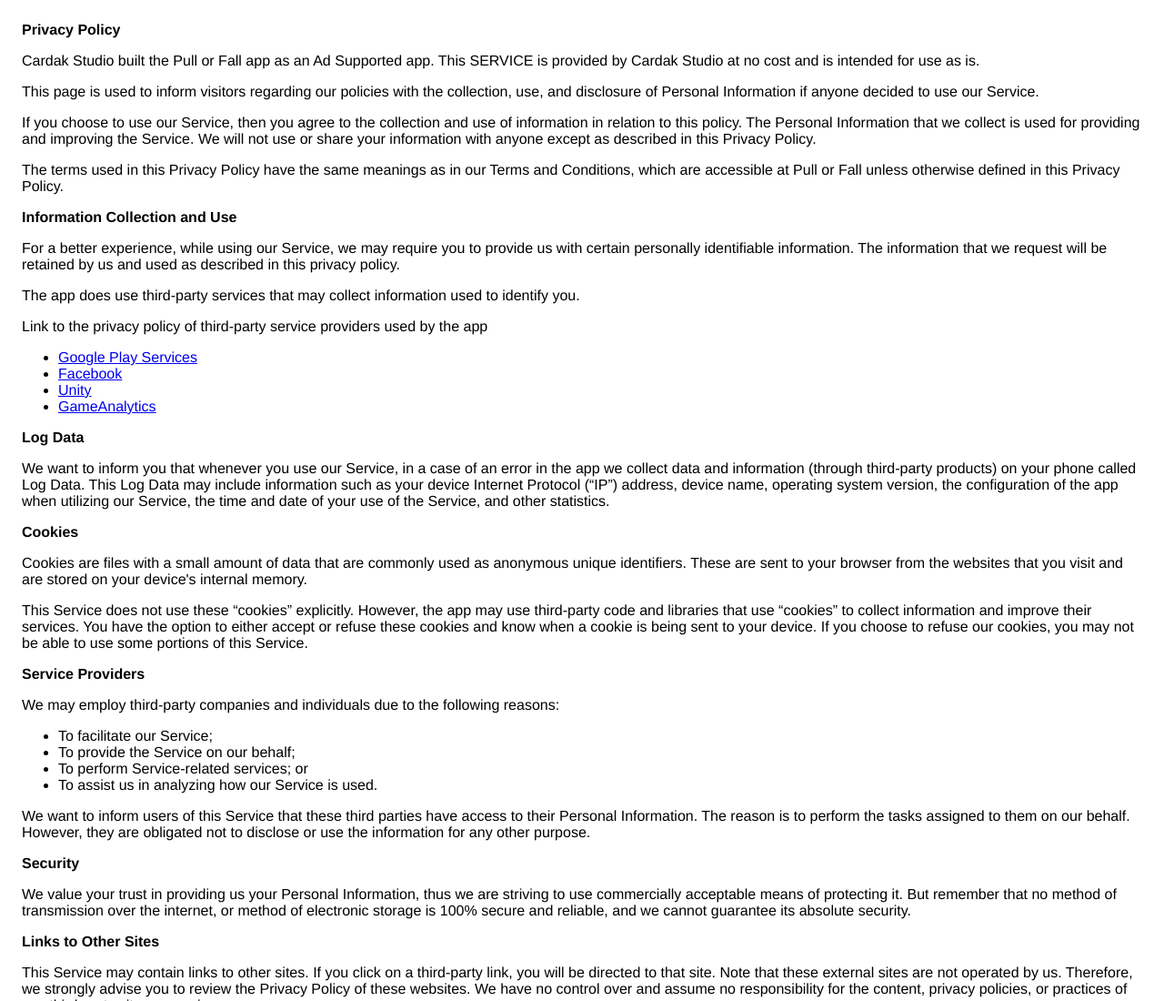
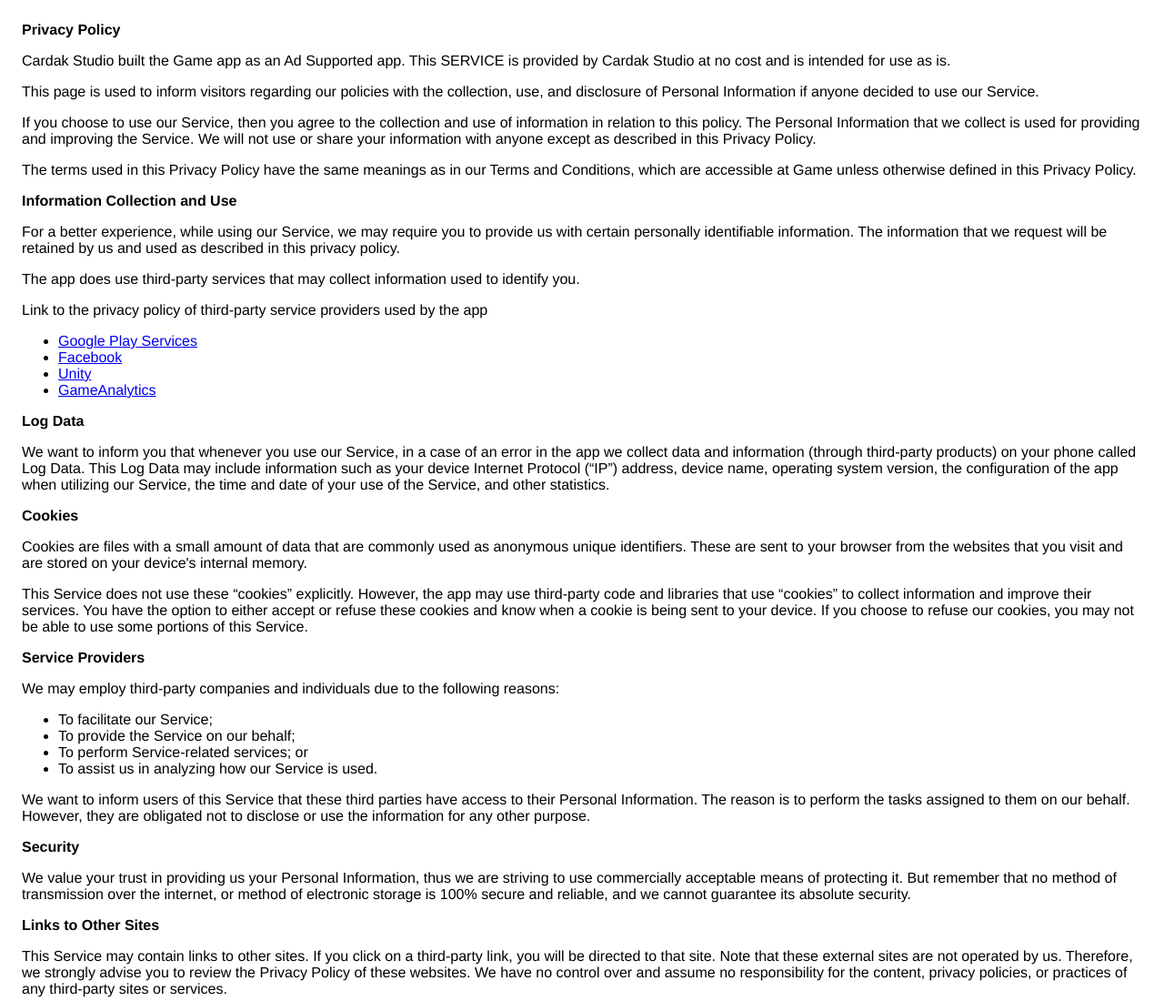
Before and after one commit to cardakstudio/cardakstudio.github.io, a plain HTML site: page privacy-policy.html in a window 1280 px wide. Shown: the top 1100 px of the page at 91% size. Drawn offline with Linux system fonts and the light colour scheme.

Commit message:
Update privacy-policy.html

```diff
--- a/privacy-policy.html
+++ b/privacy-policy.html
@@ -8,7 +8,7 @@
     </head>
     <body>
     <strong>Privacy Policy</strong> <p>
-                  Cardak Studio built the Pull or Fall app as
+                  Cardak Studio built the Game app as
                   an Ad Supported app. This SERVICE is provided by
                   Cardak Studio at no cost and is intended for use as
                   is.
@@ -25,7 +25,7 @@
                 </p> <p>
                   The terms used in this Privacy Policy have the same meanings
                   as in our Terms and Conditions, which are accessible at
-                  Pull or Fall unless otherwise defined in this Privacy Policy.
+                  Game unless otherwise defined in this Privacy Policy.
                 </p> <p><strong>Information Collection and Use</strong></p> <p>
                   For a better experience, while using our Service, we
                   may require you to provide us with certain personally
```
